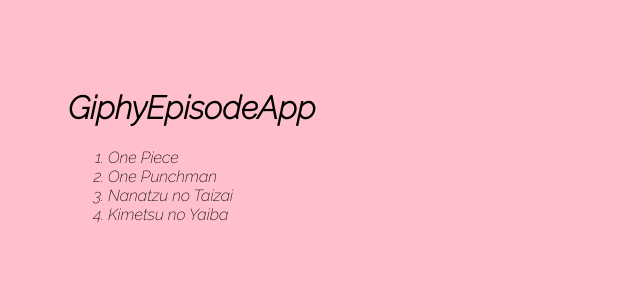
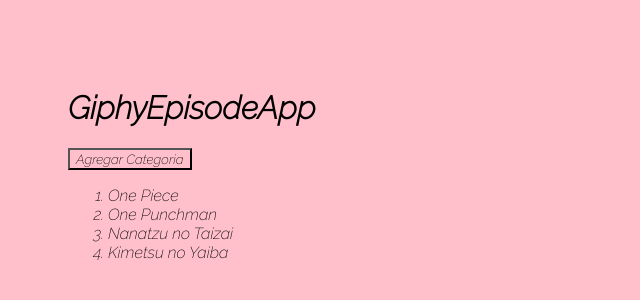
Before and after one commit to SilvanaZ/giphy-Episode, a React (Vite) app in the folder giphy-episode/: page / in a window 1280 px wide. Shown: the top 300 px of the page, without its empty margins (0-640 px from the left). Built offline with nearby package versions, Linux system fonts and the light colour scheme.

Commit message:
Update GiphyEpisodeApp.jsx

```diff
--- a/giphy-episode/src/GiphyEpisodeApp.jsx
+++ b/giphy-episode/src/GiphyEpisodeApp.jsx
@@ -4,7 +4,10 @@
 
     const [categories, setCategories] = useState(['One Piece', 'One Punchman', 'Nanatzu no Taizai', 'Kimetsu no Yaiba']);
 
-    console.log(categories)
+    const onAddCategory = () => {
+
+    }
+
     return (
         <>
             {/* titulo */}
@@ -13,6 +16,7 @@
             {/* Input */}
 
             {/* Listado de Gif */}
+            <button>Agregar Categoria</button>
             <ol>
                 {categories.map(category => {
                     return <li key={category}>{category}</li>
```
